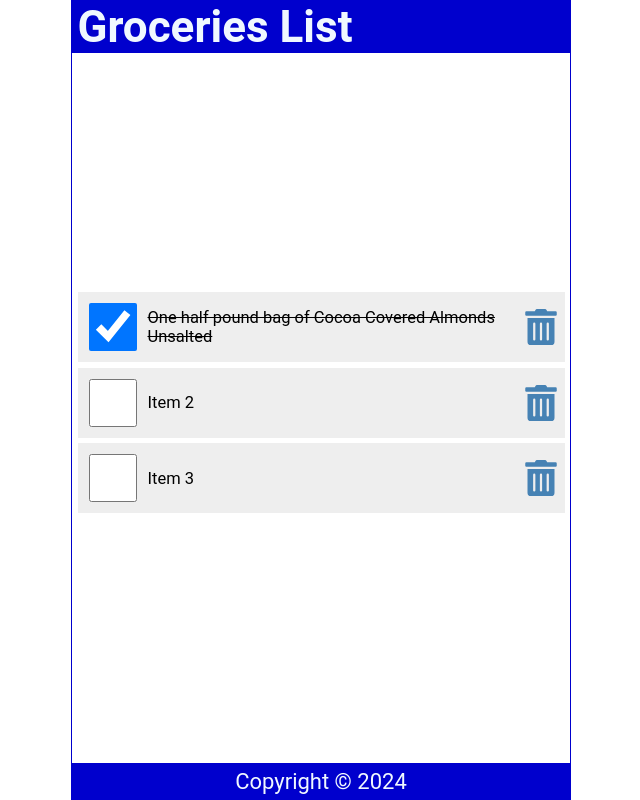
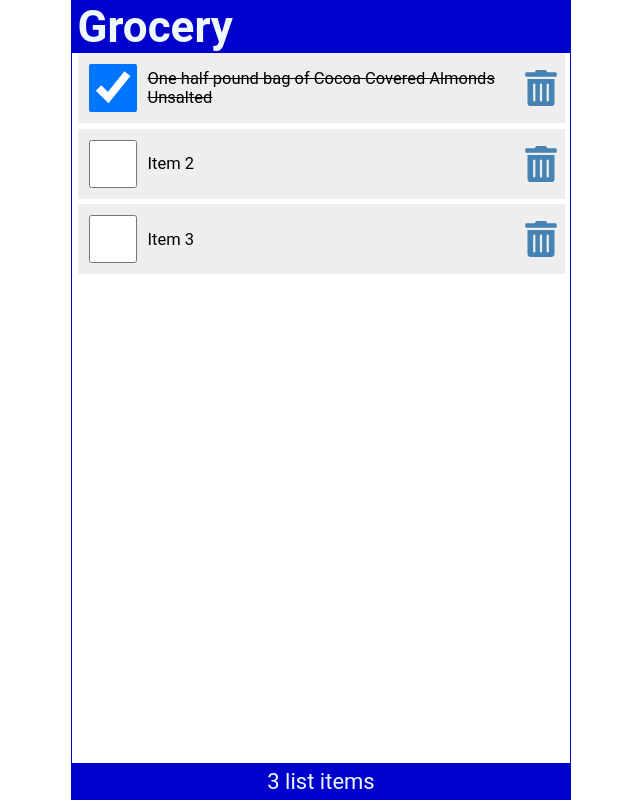
Before and after one commit to shashidhar275/React-Resources, a React (Create React App) app: page / in a window 1280 px wide. Shown: the whole page, without its empty margins (319-959 px from the left). Built offline with nearby package versions, Linux system fonts and the light colour scheme.

Commit message:
Use of props drilling for component organization

```diff
--- a/src/App.js
+++ b/src/App.js
@@ -1,12 +1,45 @@
 import Header from './header';
 import Content from './content';
 import Footer from './footer';
+import { useState } from 'react';
+
 function App() { //Built in component or Default component
+    const [ items,setItems ] = useState([
+      {
+          id: 1,
+          checked: true,
+          item: "One half pound bag of Cocoa Covered Almonds Unsalted"
+      },
+      {
+          id: 2,
+          checked: false,
+          item: "Item 2"
+      },
+      {
+          id: 3,
+          checked: false,
+          item: "Item 3"
+      }
+  ]);
+
+    const handleCheck = (id)=>{
+      const listItems = items.map((item) => item.id === id ? {...item , checked: !item.checked} : item);
+      setItems(listItems);
+      localStorage.setItem('shoppingList', JSON.stringify(listItems));
+  }
+
+    const handleDelete = (id)=>{
+        const listItems = items.filter((item)=> item.id!== id);
+        setItems(listItems);
+        localStorage.setItem('shoppingList',JSON.stringify(listItems));
+    }
+
+
   return (
     <div className="App">
-      <Header />
-      <Content />
-      <Footer />
+      <Header title="Grocery"/>
+      <Content items={items} handleCheck={handleCheck} handleDelete={handleDelete}/>
+      <Footer length={items.length}/>
     </div>
   );
 }
--- /dev/null
+++ b/src/ItemList.js
@@ -0,0 +1,14 @@
+import React from 'react'
+import LineList from './LineList'
+
+const ItemList = ( { items, handleCheck, handleDelete} ) => {
+  return (
+        <ul>
+            {items.map((item) => (  //Exception in React open brackets are required not curly brackets
+                <LineList key={item.id} item={item} handleCheck={handleCheck} handleDelete={handleDelete} />
+            ))}
+        </ul>
+  )
+}
+
+export default ItemList
--- /dev/null
+++ b/src/LineList.js
@@ -0,0 +1,16 @@
+import React from 'react'
+import { FaTrashAlt } from 'react-icons/fa'
+
+const LineList = ( { item, handleCheck, handleDelete} ) => {
+  return (
+    <li className='item' key={item.id}>
+
+    <input type="checkbox" checked={item.checked} onChange={()=>handleCheck(item.id)} />
+    <label onDoubleClick={()=> handleCheck(item.id)} style={ (item.checked) ? { textDecoration: 'line-through'} : null}>{item.item}</label>
+    <FaTrashAlt onClick={()=>handleDelete(item.id)} role='button' tabIndex="0" aria-label={`Delete ${item.item}`}/>
+    </li>
+  )
+}
+
+
+export default LineList
--- a/src/content.js
+++ b/src/content.js
@@ -1,51 +1,11 @@
 import React from 'react'
-import { useState } from 'react';
-import { FaTrashAlt } from 'react-icons/fa'
+import ItemList from './ItemList'
 
-const Content = () => {
-    const [ items,setItems ] = useState([
-        {
-            id: 1,
-            checked: true,
-            item: "One half pound bag of Cocoa Covered Almonds Unsalted"
-        },
-        {
-            id: 2,
-            checked: false,
-            item: "Item 2"
-        },
-        {
-            id: 3,
-            checked: false,
-            item: "Item 3"
-        }
-    ]);
-
-    const handleCheck = (id)=>{
-        const listItems = items.map((item) => item.id === id ? {...item , checked: !item.checked} : item);
-        setItems(listItems);
-        localStorage.setItem('shoppingList', JSON.stringify(listItems));
-    }
-
-    const handleDelete = (id)=>{
-        const listItems = items.filter((item)=> item.id!== id);
-        setItems(listItems);
-        localStorage.setItem('shoppingList',JSON.stringify(listItems));
-    }
-
+const Content = ( {items, handleCheck, handleDelete} ) => {
   return (
     <main>
         { items.length ? (
-            <ul>
-                {items.map((item) => (  //Exception in React open brackets are required not curly brackets
-                    <li className='item' key={item.id}>
-
-                        <input type="checkbox" checked={item.checked} onChange={()=>handleCheck(item.id)} />
-                        <label onDoubleClick={()=> handleCheck(item.id)} style={ (item.checked) ? { textDecoration: 'line-through'} : null}>{item.item}</label>
-                        <FaTrashAlt onClick={()=>handleDelete(item.id)} role='button' tabIndex="0"/>
-                    </li>
-                ))}
-            </ul>
+            <ItemList items={items} handleCheck={handleCheck} handleDelete={handleDelete} />
         ):(
             <p style={{marginTop: '2rem'}}>Your list is empty</p>
         )}
--- a/src/footer.js
+++ b/src/footer.js
@@ -1,10 +1,9 @@
 import React from 'react'
 
-const footer = () => {
-    const today = new Date();
+const footer = ( { length } ) => {
   return (
     <footer>
-        <p>Copyright &copy; {today.getFullYear()}</p>
+        <p>{length} list { length === 1 ? 'item' : 'items'}</p>
     </footer>
   )
 }
--- a/src/header.js
+++ b/src/header.js
@@ -1,12 +1,16 @@
 import React from 'react'
 
-const Header = () => {
+const Header = ({title}) => {
 
   return (
     <header>
-      <h1>Groceries List</h1>
+      <h1>{title}</h1>
     </header>
   )
 }
 
+Header.defaultProps = {
+  title: "Default-Title"
+}
+
 export default Header
--- a/src/index.css
+++ b/src/index.css
@@ -44,7 +44,7 @@
   display: flex;
   flex-direction: column;
   flex-grow: 1;
-  justify-content: center;
+  justify-content: flex-start;
   align-items: center;
   overflow-y: auto;
 }
```
